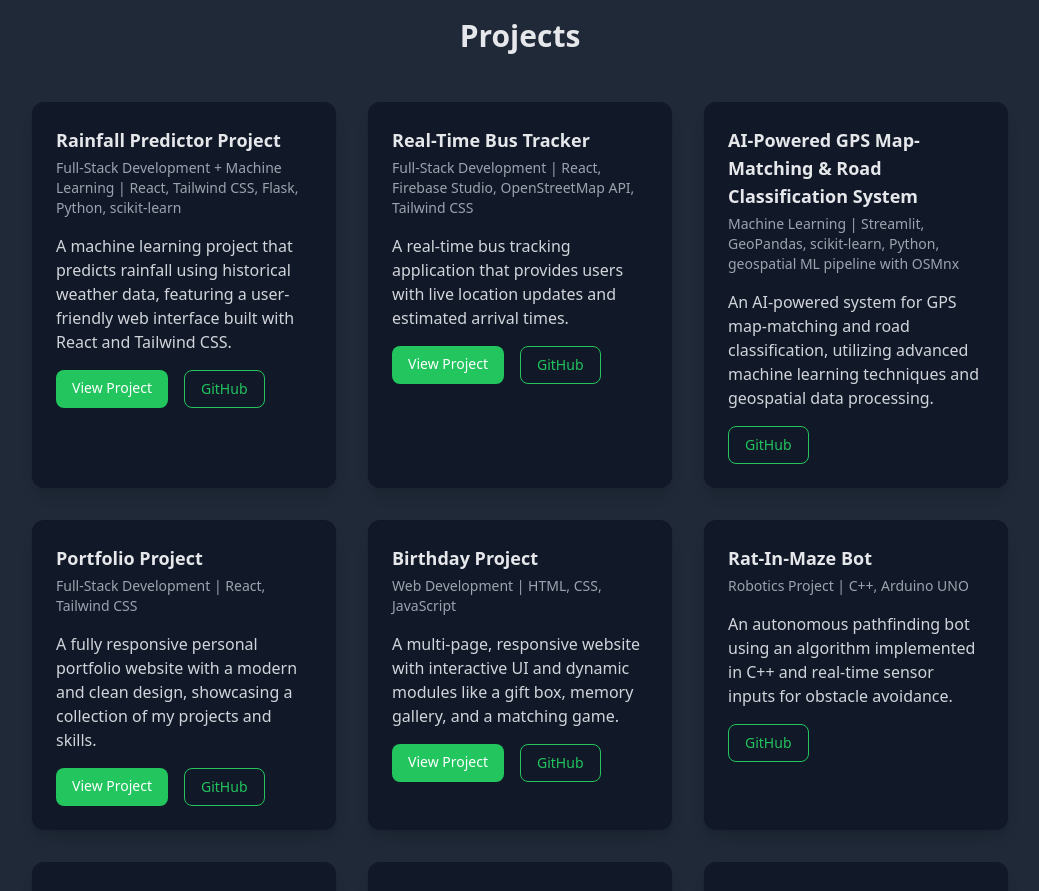
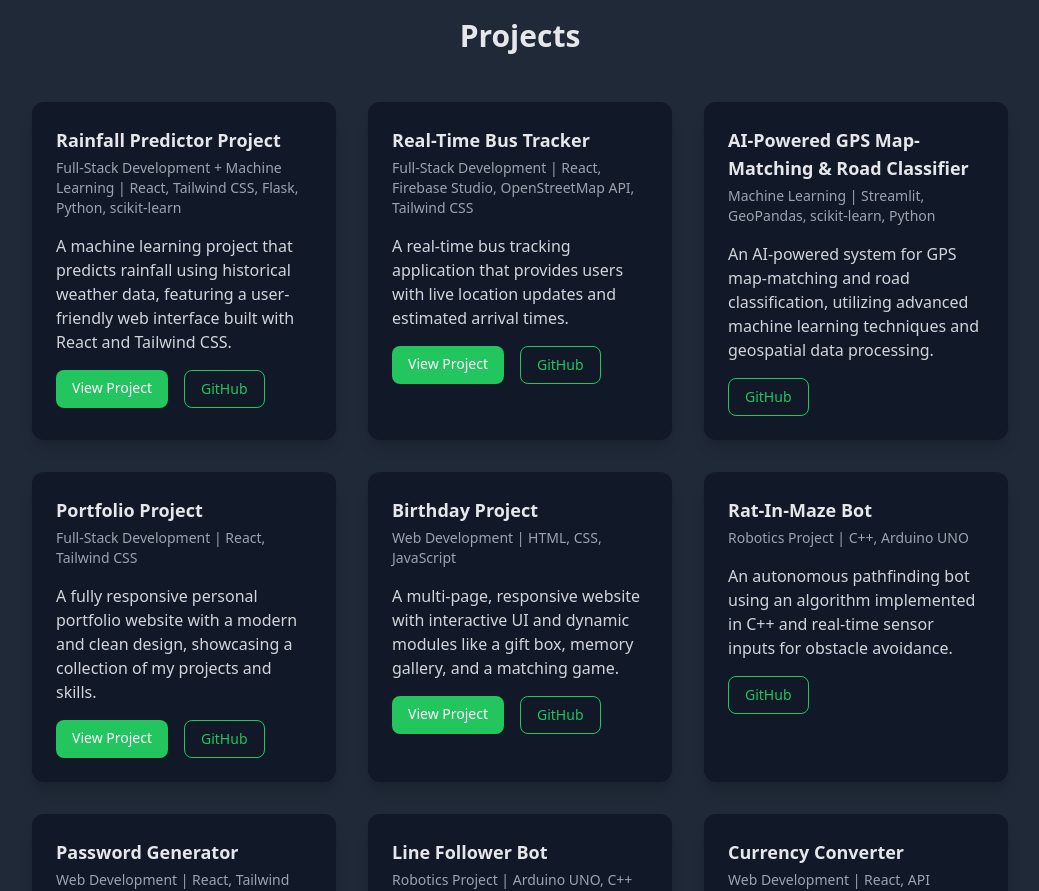
Before and after one commit to YashrajMishra98/My-Portfolio, a React (Create React App) app: page / in a window 1280 px wide. Shown: the part 1820-2711 px from the top of the page, without its empty margins (120-1159 px from the left). Built offline with nearby package versions, Linux system fonts and the light colour scheme.

Commit message:
Update Card

```diff
--- a/src/App.js
+++ b/src/App.js
@@ -94,8 +94,8 @@ const App = () => {
         "https://github.com/YashrajMishra98/Bus-Tracking-System-Final-.git",
     },
     {
-      title: "AI-Powered GPS Map-Matching & Road Classification System",
-      tech: "Machine Learning | Streamlit, GeoPandas, scikit-learn, Python, geospatial ML pipeline with OSMnx",
+      title: "AI-Powered GPS Map-Matching & Road Classifier",
+      tech: "Machine Learning | Streamlit, GeoPandas, scikit-learn, Python",
       description:
         "An AI-powered system for GPS map-matching and road classification, utilizing advanced machine learning techniques and geospatial data processing.",
       githubLink:
```
